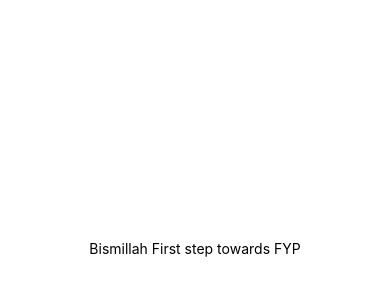
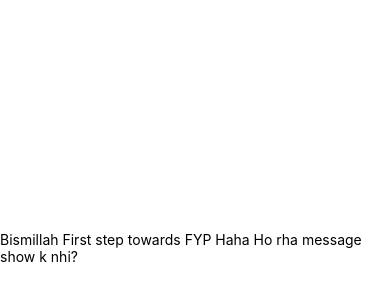
Before and after one commit to Maheenkhalid3/Tapley, a React Native app in the folder tapley/: screen / in a window 390 px wide. Shown: the part 174-474 px from the top of the page. Built offline with nearby package versions, Linux system fonts and the light colour scheme.

Commit message:
Msg UpdatedZ

```diff
--- a/tapley/App.js
+++ b/tapley/App.js
@@ -4,7 +4,7 @@ import { StyleSheet, Text, View } from 'react-native';
 export default function App() {
   return (
     <View style={styles.container}>
-      <Text>Bismillah First step towards FYP
+      <Text>Bismillah First step towards FYP Haha Ho rha message show k nhi?
       </Text>
       <StatusBar style="auto" />
     </View>
```
Also changed, not shown: 2 other files (tests, documents, lock files or other folders).
